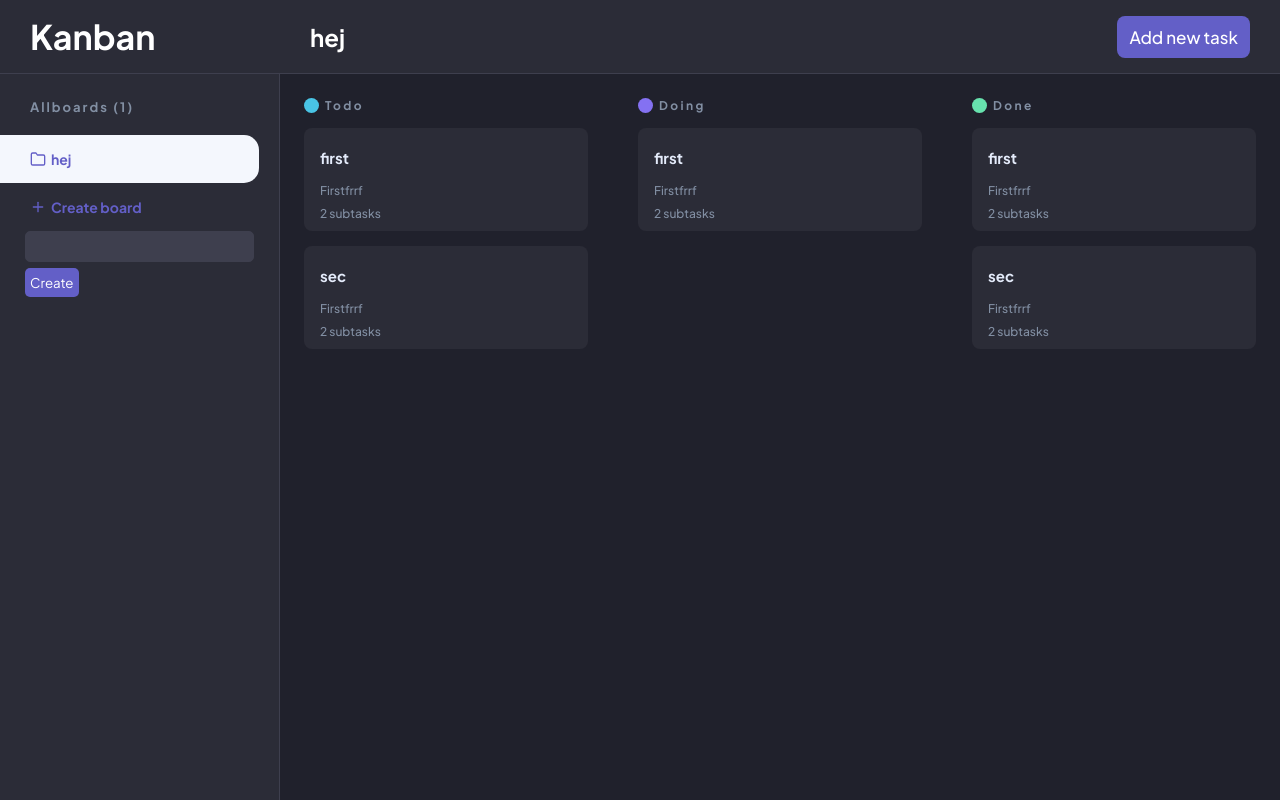
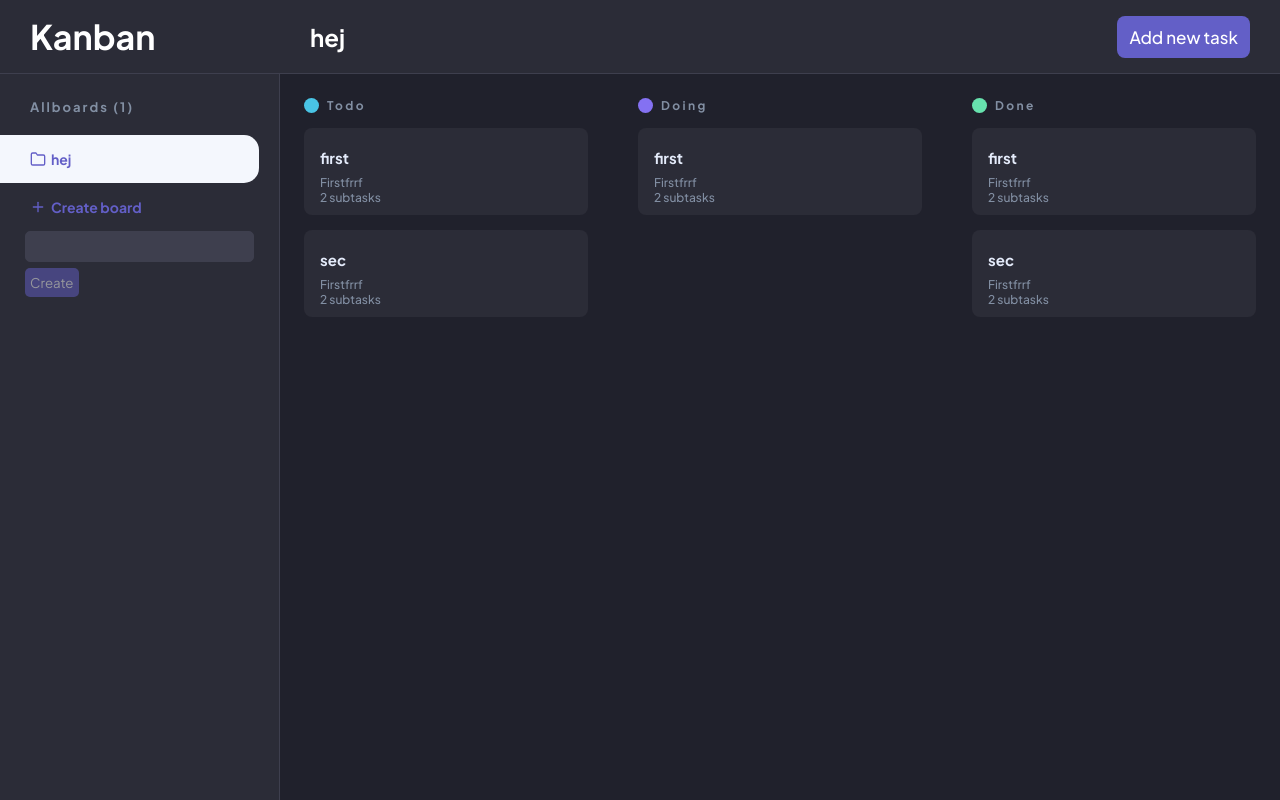
Before and after one commit to aliciaakdogan/Kanban-board, a React (Vite) app: page / in a window 1280 px wide. Both pictures are taken after a click on the item "Create board". Built offline with nearby package versions, Linux system fonts and the light colour scheme.

Commit message:
can not create empty task or project

```diff
--- a/src/components/Board/Board.scss
+++ b/src/components/Board/Board.scss
@@ -7,7 +7,7 @@
 
   .board-title {
     display: flex;
-    gap: 6px;
+    gap: 8px;
     align-items: center;
 
     .board-title-icon {
--- a/src/components/CeateTaskModel/CreateTaskModel.tsx
+++ b/src/components/CeateTaskModel/CreateTaskModel.tsx
@@ -79,9 +79,15 @@
         <button
           className="btn"
           onClick={() => {
-            createTicket(title, description, subtasks, status);
+            createTicket(
+              title,
+              description,
+              subtasks.filter((task) => task !== ""),
+              status
+            );
             toggleShowCreateTask();
           }}
+          disabled={!title || !description}
         >
           Create ticket
         </button>
--- a/src/components/ProjectsLinks/ProjectsLinks.tsx
+++ b/src/components/ProjectsLinks/ProjectsLinks.tsx
@@ -41,7 +41,9 @@
             value={projectName}
             onChange={(e) => setProjectName(e.target.value)}
           />
-          <button className="btn">Create</button>
+          <button className="btn" disabled={!projectName}>
+            Create
+          </button>
         </form>
       )}
     </div>
--- a/src/components/Ticket/Ticket.scss
+++ b/src/components/Ticket/Ticket.scss
@@ -5,7 +5,6 @@
   color: var(--text-gray);
   display: flex;
   flex-direction: column;
-  gap: 8px;
   margin-bottom: 15px;
 
   h3 {
--- a/src/index.scss
+++ b/src/index.scss
@@ -44,4 +44,9 @@
   &:hover {
     opacity: 0.9;
   }
+
+  &:disabled {
+    opacity: 0.5;
+    cursor: auto;
   }
+}
```
Lines whose indentation alone changed are shown as unchanged.
